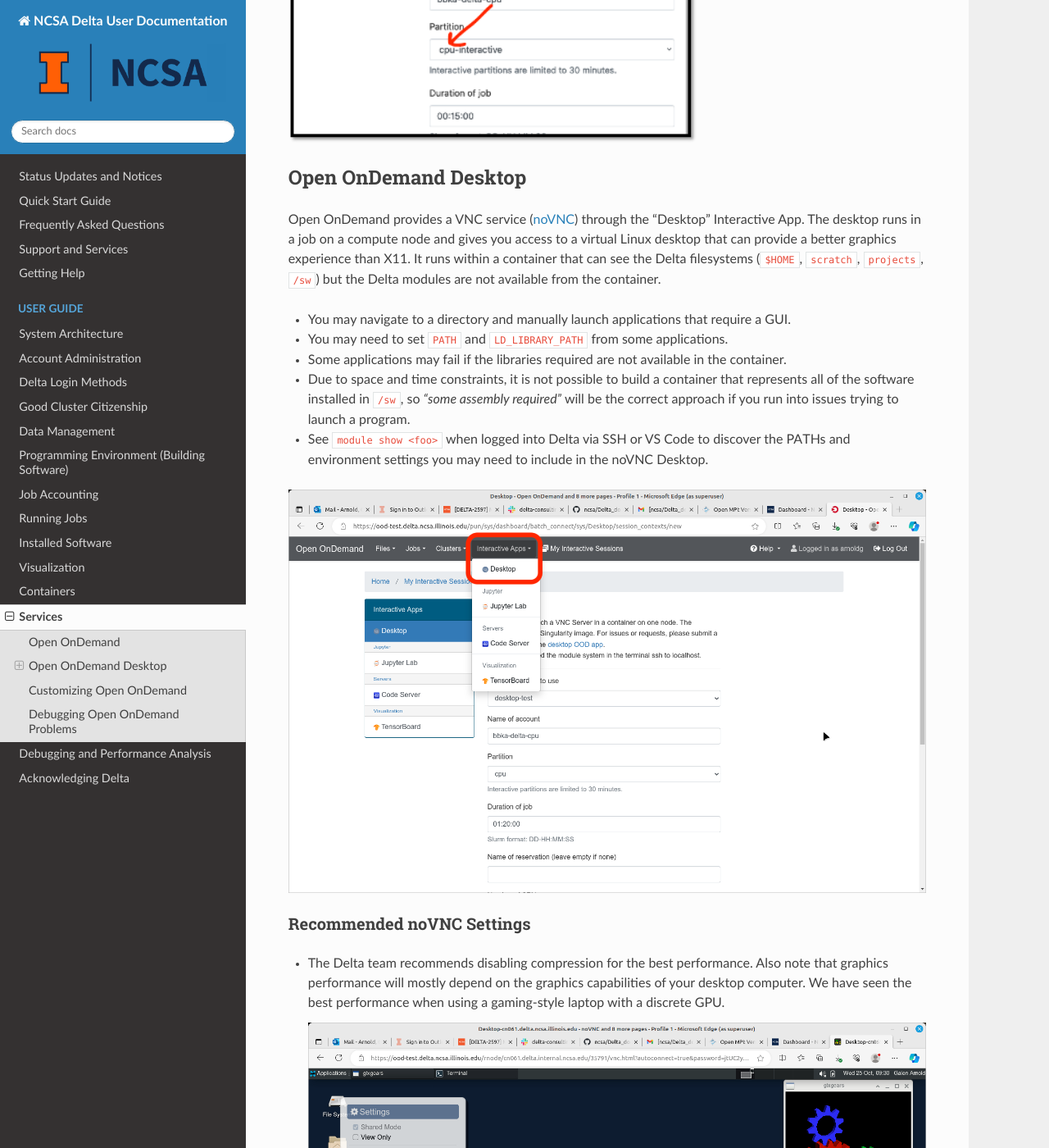
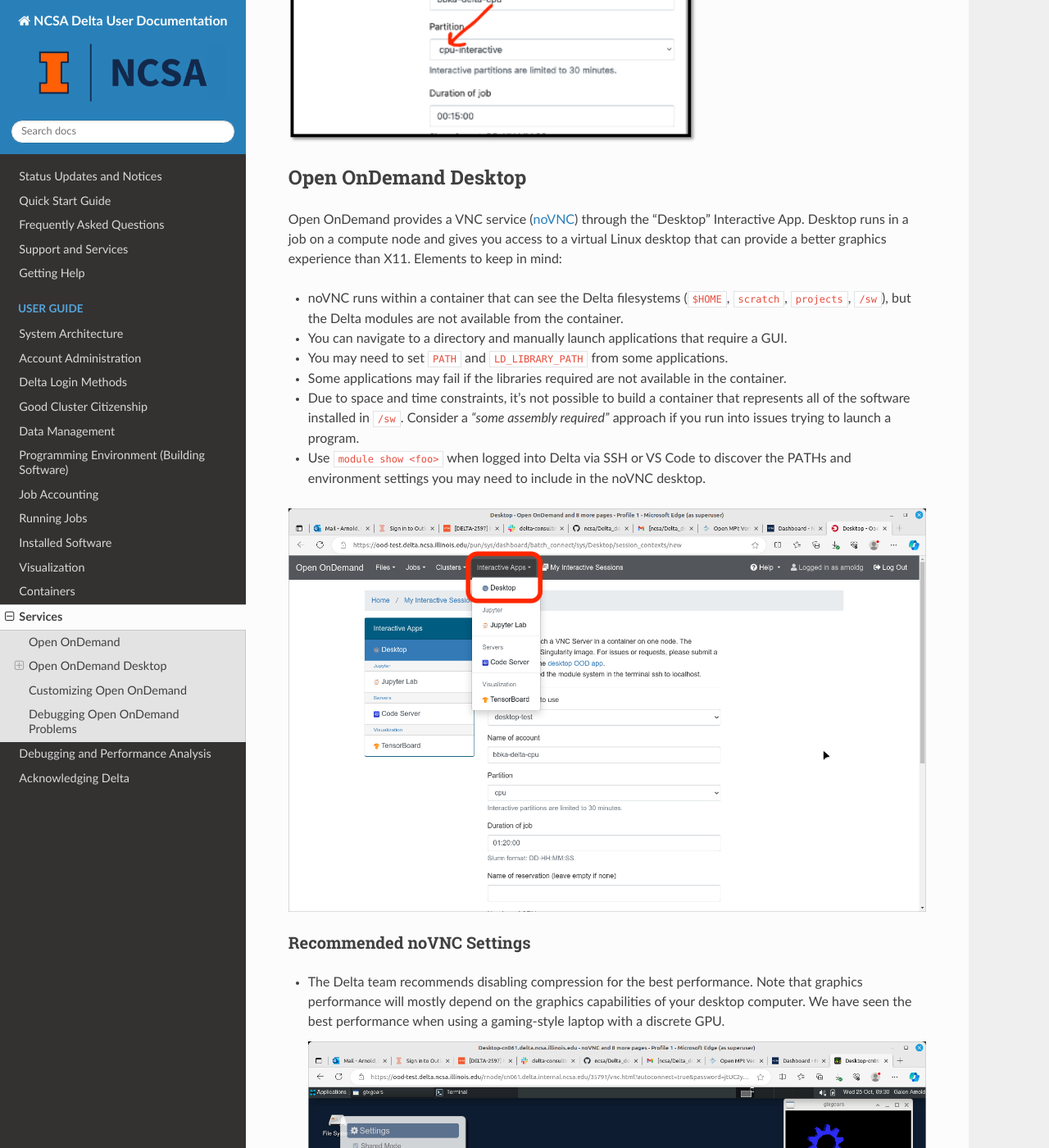
Before and after one commit to ncsa/Delta_doc, a Sphinx documentation site: the page built from docs/source/user_guide/services.rst, in a window 1280 px wide and 1400 px high, scrolled down 586 px. Shown: the whole window at 82% size. Built offline with Sphinx 7.4.7 and the Read the Docs theme 2.0.0, drawn with Linux system fonts in a browser that asks for light colours; some of the changed text lies outside the part shown.

Commit message:
Update services.rst a few more editorial changes

```diff
--- a/docs/source/user_guide/services.rst
+++ b/docs/source/user_guide/services.rst
@@ -21,14 +21,14 @@ Open OnDemand Desktop
 -------------------------
 
 Open OnDemand provides a VNC service (`noVNC <https://novnc.com>`_) through the "Desktop" Interactive App.
-The desktop runs in a job on a compute node and gives you access to a virtual Linux desktop that can provide a better graphics experience than X11.
-It runs within a container that can see the Delta filesystems (``$HOME``, ``scratch``, ``projects``, ``/sw``) but the Delta modules are not available from the container.
+Desktop runs in a job on a compute node and gives you access to a virtual Linux desktop that can provide a better graphics experience than X11. Elements to keep in mind:
 
-- You may navigate to a directory and manually launch applications that require a GUI.
+- noVNC runs within a container that can see the Delta filesystems (``$HOME``, ``scratch``, ``projects``, ``/sw``), but the Delta modules are not available from the container.
+- You can navigate to a directory and manually launch applications that require a GUI.
 - You may need to set ``PATH`` and ``LD_LIBRARY_PATH`` from some applications.
 - Some applications may fail if the libraries required are not available in the container.
-- Due to space and time constraints, it is not possible to build a container that represents all of the software installed in ``/sw``, so *"some assembly required"* will be the correct approach if you run into issues trying to launch a program.
-- See ``module show <foo>`` when logged into Delta via SSH or VS Code to discover the PATHs and environment settings you may need to include in the noVNC Desktop.
+- Due to space and time constraints, it's not possible to build a container that represents all of the software installed in ``/sw``. Consider a *"some assembly required"* approach if you run into issues trying to launch a program.
+- Use ``module show <foo>`` when logged into Delta via SSH or VS Code to discover the PATHs and environment settings you may need to include in the noVNC desktop.
 
 ..  figure:: images/services/ood-desktop-interactive-apps.png
     :alt: Open On Demand request a Desktop session on compute node
@@ -36,12 +36,12 @@ It runs within a container that can see the Delta filesystems (``$HOME``, ``scra
 Recommended noVNC Settings
 ~~~~~~~~~~~~~~~~~~~~~~~~~~~~
 
-- The Delta team recommends disabling compression for the best performance. Also note that graphics performance will mostly depend on the graphics capabilities of your desktop computer. We have seen the best performance when using a gaming-style laptop with a discrete GPU.
+- The Delta team recommends disabling compression for the best performance. Note that graphics performance will mostly depend on the graphics capabilities of your desktop computer. We have seen the best performance when using a gaming-style laptop with a discrete GPU.
 
   ..  figure:: images/services/ood-desktop-settings-compression.png
       :alt: noVNC Desktop settings window showing "Compression level" slider set all the way to the left (off).
 
-- Use the Linux Desktop display settings to adjust the display resolution to best fit your browser tab and local display. Right-click on the desktop background and select **Applications**, then **Settings**, then **Display**.
+- Adjust the display resolution to best fit your browser tab and local display with the Linux desktop display settings. Right-click on the desktop background and select **Applications**, then **Settings**, then **Display**.
 
   ..  figure:: images/services/ood-desktop-settings-display.png
       :alt: In noVNC Desktop, right click the background and choose "Applications", then "Settings", then "Display".
```
